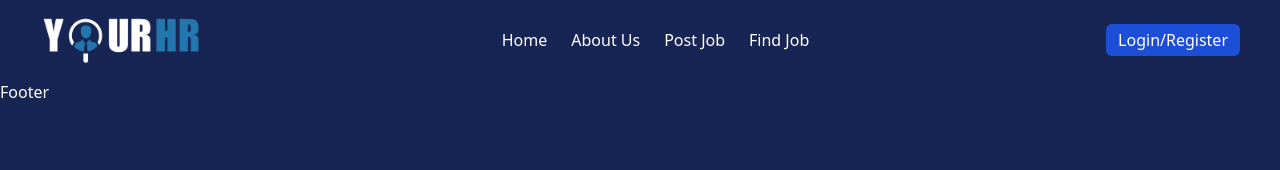
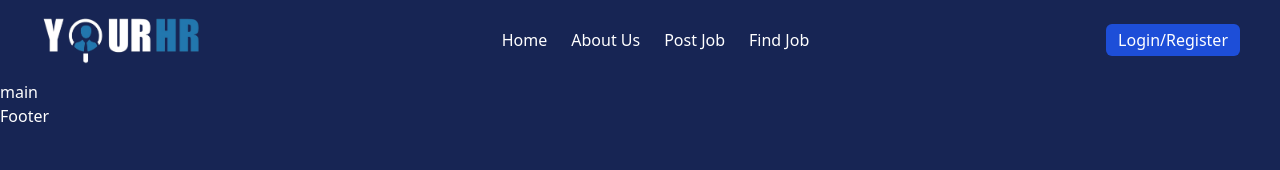
Before and after one commit to Harshakabari/Career-Hub, a React (Create React App) app: page / in a window 1280 px wide. Shown: the top 170 px of the page. Built offline with nearby package versions, Linux system fonts and the light colour scheme.

Commit message:
add main.jsx

```diff
--- a/src/pages/Home.jsx
+++ b/src/pages/Home.jsx
@@ -1,12 +1,14 @@
 import React from 'react'
 import Header from '../components/Header/Header';
 import Footer from '../components/Footer/Footer';
+import Main from '../pages/main.jsx'
 
 
 const Home = () => {
   return (
     <div className='bg-blue-950 text-white h-dvh w-dvw'>
       <Header />
+      <Main />
       <Footer />
     </div>
   )
--- /dev/null
+++ b/src/pages/main.jsx
@@ -0,0 +1,9 @@
+import React from 'react'
+
+const main = () => {
+  return (
+    <div>main</div>
+  )
+}
+
+export default main;
```
